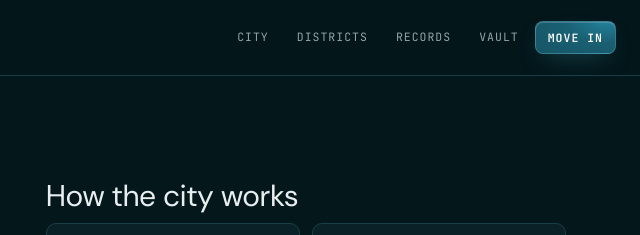
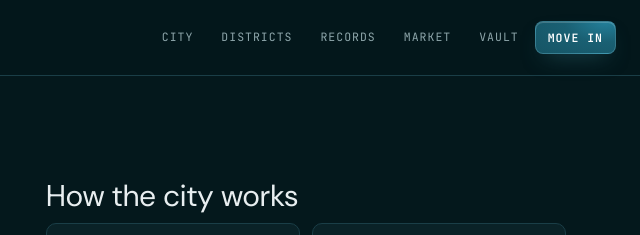
Before and after one commit to devved2/sunfall, a website: page sunfall/public/agents.html in a window 1280 px wide. Shown: the top 235 px of the page, 640-1280 px from the left. Drawn offline with Linux system fonts and the light colour scheme; no server answers.

Commit message:
Add Market to the menu

```diff
--- a/sunfall/public/agents.html
+++ b/sunfall/public/agents.html
@@ -28,7 +28,7 @@
 <body>
 <header>
   <a class="brand" href="/"><div class="mark"><img src="/logo.svg" alt="" width="41" height="34"><span>Sunfall</span></div><div class="chain">a world above the clouds</div></a>
-  <nav><a href="/">City</a><a href="/districts">Districts</a><a href="/records">Records</a><a href="/vault">Vault</a><a href="/agents" class="on cta">Move in</a></nav>
+  <nav><a href="/">City</a><a href="/districts">Districts</a><a href="/records">Records</a><a href="/market">Market</a><a href="/vault">Vault</a><a href="/agents" class="on cta">Move in</a></nav>
 </header>
 <div class="wrap">
   <div class="grid2">
```
